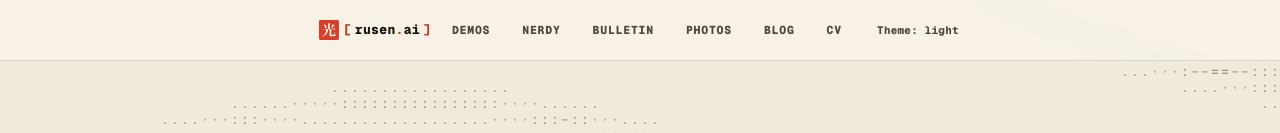
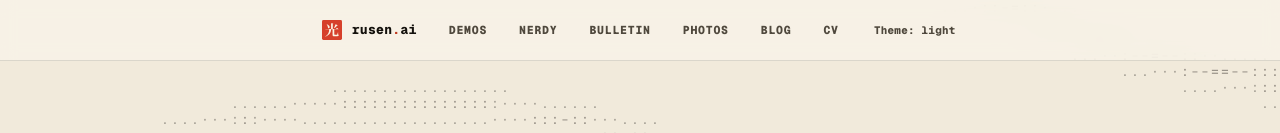
Before and after one commit to rusenbb/rusen-ai, a Next.js app: page / in a window 1280 px wide. Shown: the top 133 px of the page. Built offline with nearby package versions, Linux system fonts and the light colour scheme.

Commit message:
Header: no brackets around the wordmark next to the seal

```diff
--- a/src/app/globals.css
+++ b/src/app/globals.css
@@ -274,7 +274,7 @@ body[data-game-life-fullscreen="on"] header {
 
 .site-nav-home {
   grid-auto-flow: column;
-  gap: 1rem;
+  gap: 0.6rem;
 }
 
 .site-nav-home .site-seal {
@@ -872,3 +872,9 @@ html.dark .term-cover {
   font-family: var(--font-geist-mono), ui-monospace, monospace;
   letter-spacing: -0.045em;
 }
+
+/* The seal already marks the home link; brackets beside it read as clutter. */
+.site-nav-home .site-nav-word-bracket,
+.site-mobile-nav-home .site-nav-word-bracket {
+  display: none;
+}
```
